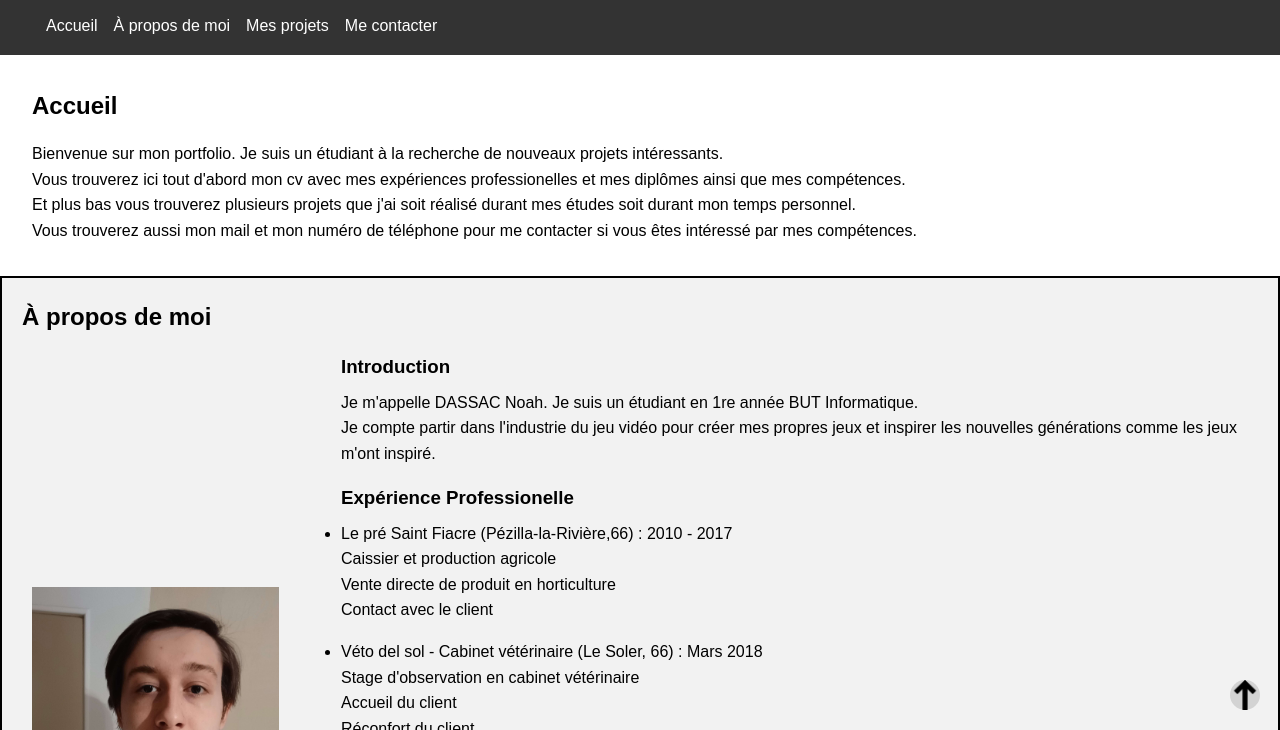
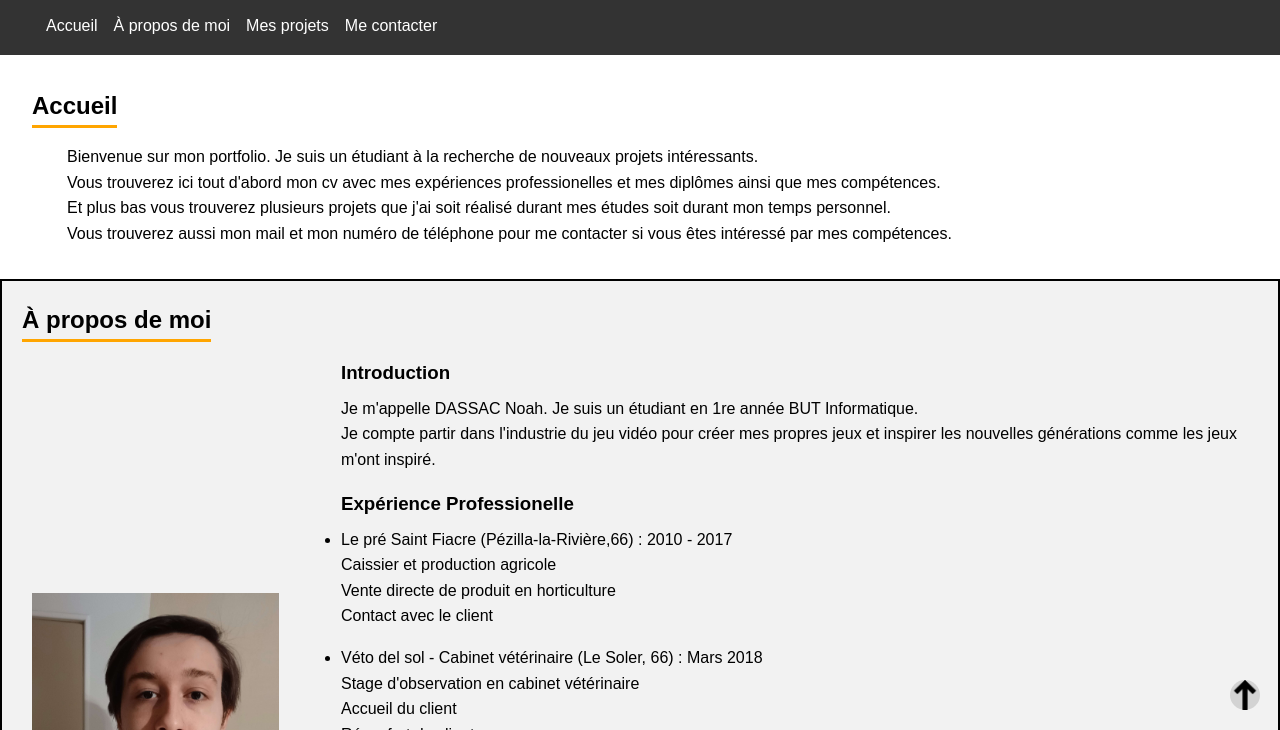
Before and after one commit to Noah669/portfolio_noah, a plain HTML site: page index.html in a window 1280 px wide. Shown: the part 70-800 px from the top of the page. Drawn offline with Linux system fonts and the light colour scheme.

Commit message:
style update

```diff
--- a/index.html
+++ b/index.html
@@ -25,7 +25,7 @@
 
     <section id="accueil">
         <h2>Accueil</h2>
-        <p>Bienvenue sur mon portfolio. Je suis un étudiant  à la recherche de nouveaux projets intéressants. <br>
+        <p id="introaccueil">Bienvenue sur mon portfolio. Je suis un étudiant  à la recherche de nouveaux projets intéressants. <br>
         Vous trouverez ici tout d'abord mon cv avec mes expériences professionelles et mes diplômes ainsi que mes compétences. <br>
         Et plus bas vous trouverez plusieurs projets que j'ai soit réalisé durant mes études soit durant mon temps personnel. <br>
         Vous trouverez aussi mon mail et mon numéro de téléphone pour me contacter si vous êtes intéressé par mes compétences.
--- a/style.css
+++ b/style.css
@@ -235,3 +235,12 @@
   height: auto;
   width: 45%;
 }
+
+#introaccueil{
+  margin-left: 35px;
+}
+
+h2{
+  border-bottom: solid orange;
+  width: fit-content;
+}
```
